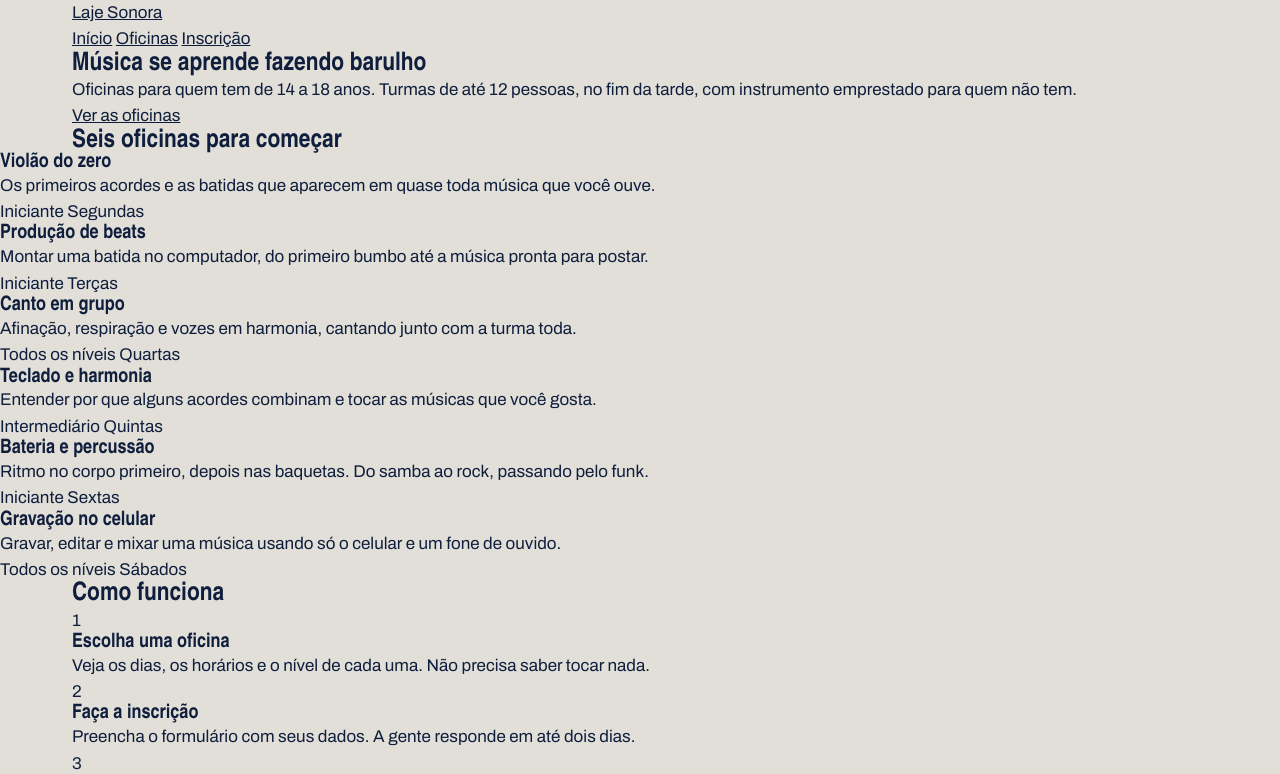
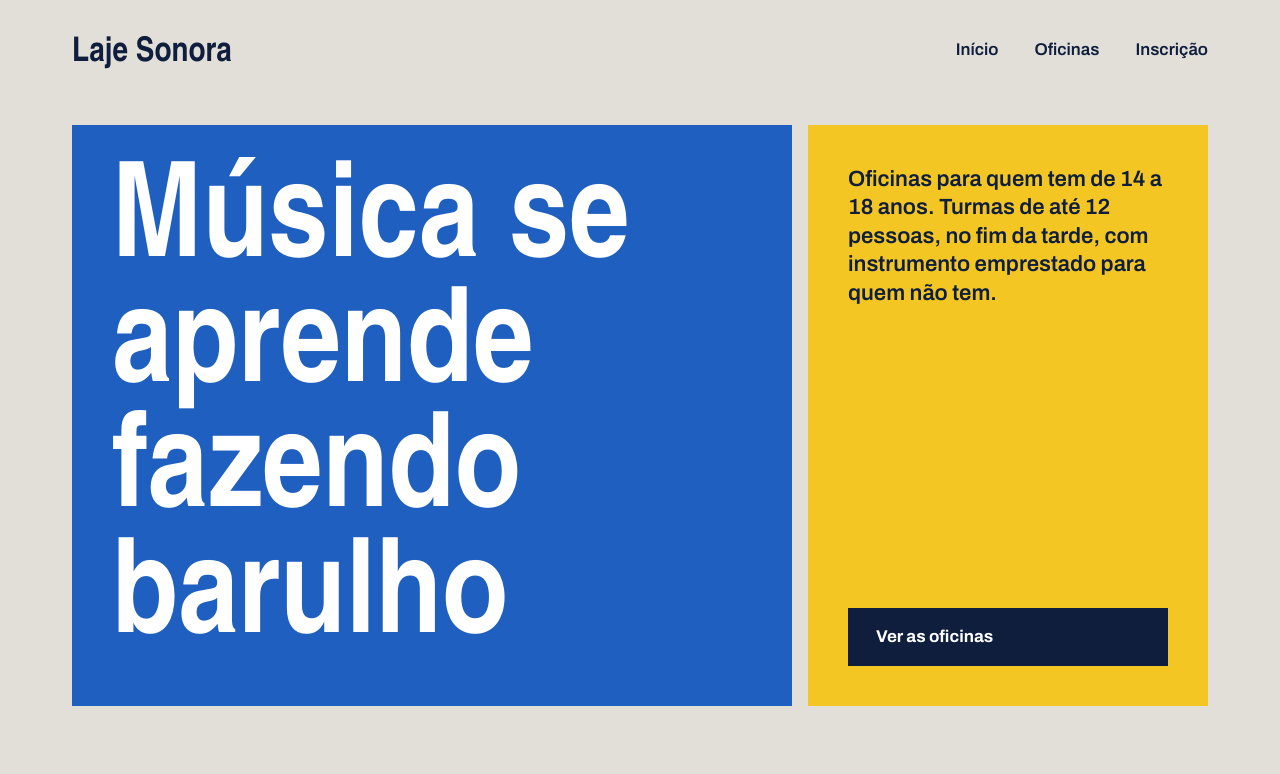
Before and after one commit to Isaac440-tech/laje_sonora, a plain HTML site: page index.html in a window 1280 px wide. Shown: the top 774 px of the page. Drawn offline with Linux system fonts and the light colour scheme; a web font is replaced by a local one.

Commit message:
Cards das oficinas

```diff
--- a/index.css
+++ b/index.css
@@ -45,3 +45,153 @@ h1, h2, h3 {
     margin-inline: auto;
     padding-inline: 32px;
 }
+
+.topo {
+    padding-block: 28px;
+    display: flex;
+    justify-content: space-between;
+    align-items: center;
+  }
+
+  .logo {
+    font-family: var(--fonte-cartaz);
+    font-size: 34px;
+    font-weight: 900;
+    text-decoration: none;
+  }
+
+  .menu {
+    display: flex;
+    gap: 36px;
+  }
+
+  .menu a {
+    font-weight: 600;
+    text-decoration: none;
+    padding-bottom: 4px;
+    border-bottom: 4px solid transparent;
+  }
+
+  .menu a:hover {
+    border-bottom-color: var(--tinta);
+  }
+
+  .menu a.atual {
+    border-bottom-color: var(--fita);
+  }
+
+  .cartazes {
+    margin-top: 16px;
+    display: flex;
+    gap: 16px;
+  }
+
+  .cartaz {
+    padding: 40px;
+  }
+
+  .cartaz-principal {
+    background-color: var(--caixa-dagua);
+    color: var(--branco);
+    flex: 2;
+  }
+
+  .cartaz-principal h1 {
+    font-size: 132px;
+    max-width: 9ch;
+  }
+
+  .cartaz-lateral {
+    background-color: var(--fita);
+    flex: 1;
+    display: flex;
+    flex-direction: column;
+    justify-content: space-between;
+    gap: 32px;
+  }
+
+  .cartaz-lateral p {
+    font-size: 22px;
+    font-weight: 600;
+    line-height: 1.3;
+  }
+
+  .botao {
+    background-color: var(--tinta);
+    color: var(--branco);
+    font-weight: 700;
+    text-decoration: none;
+    padding: 16px 28px;
+    border: none;
+    font-family: var(--fonte-texto);
+    font-size: 17px;
+    cursor: pointer;
+  }
+
+  .botao:hover {
+    background-color: var(--caixa-dagua);
+  }
+
+
+
+
+  .secao {
+    margin-top: 96px;
+  }
+
+  .titulo-secao {
+    font-size: 64px;
+    margin-bottom: 32px;
+  }
+
+  .cards {
+    display: flex;
+    flex-wrap: wrap;
+    gap: 24px;
+  }
+
+  .card {
+    background-color: #ffffff;
+    border: 3px solid var(--tinta);
+    flex: 1 1 340px;
+  }
+
+  .card .foto {
+    height: 170px;
+  }
+
+
+  .foto {
+    background-color: var(--concreto-escuro);
+  }
+
+  .foto-azul {
+    background-color: var(--caixa-dagua);
+  }
+
+  .foto-amarela {
+    background-color: var(--fita);
+  }
+
+  .foto-tinta {
+    background-color: var(--tinta);
+  }
+
+  .card-texto {
+    padding: 24px;
+  }
+
+  .card h3 {
+    font-size: 36px;
+    margin-bottom: 12px;
+  }
+
+  .card-info {
+    margin-top: 20px;
+    padding-top: 16px;
+    border-top: 2px solid var(--concreto-escuro);
+    font-weight: 600;
+    font-size: 15px;
+    display: flex;
+    justify-content: space-between;
+  }
```
